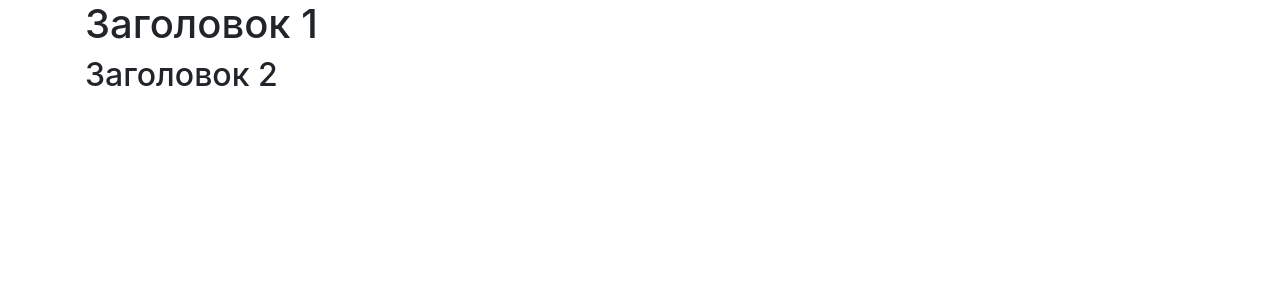
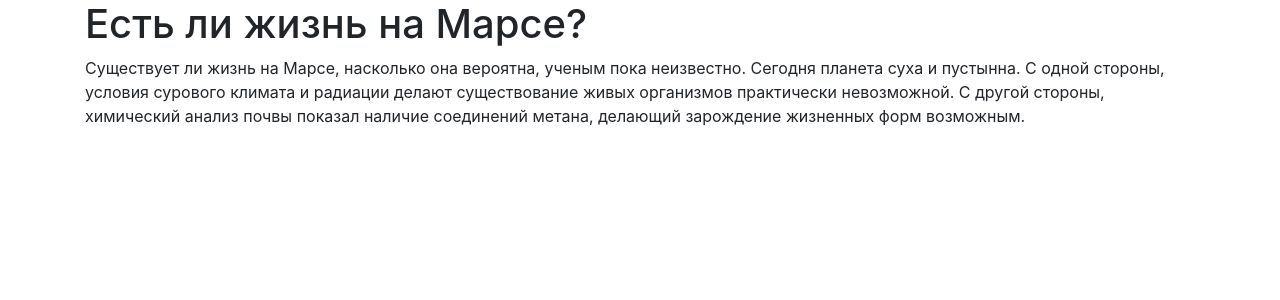
Before and after one commit to Aidix21/pythonProjec5, a Flask app: page /index/1 in a window 1280 px wide. Shown: the part 56-356 px from the top of the page. Run offline with Flask 2, Linux system fonts and the light colour scheme; some libraries are stand-ins or nearby versions.

Commit message:
Update index.html

```diff
--- a/WEB-FLAsK/Готовимся-к-миссии/templates/index.html
+++ b/WEB-FLAsK/Готовимся-к-миссии/templates/index.html
@@ -1,6 +1,8 @@
 {% extends "base.html" %}
 
 {% block content %}
-    <h1>Заголовок 1</h1>
-    <h2>Заголовок 2</h2>
+    <h1>Есть ли жизнь на Марсе?</h1>
+    <p>Существует ли жизнь на Марсе, насколько она вероятна, ученым пока неизвестно. Сегодня планета суха и пустынна.
+С одной стороны, условия сурового климата и радиации делают существование живых организмов практически невозможной.
+С другой стороны, химический анализ почвы показал наличие соединений метана, делающий зарождение жизненных форм возможным.</p>
 {% endblock %}
```
